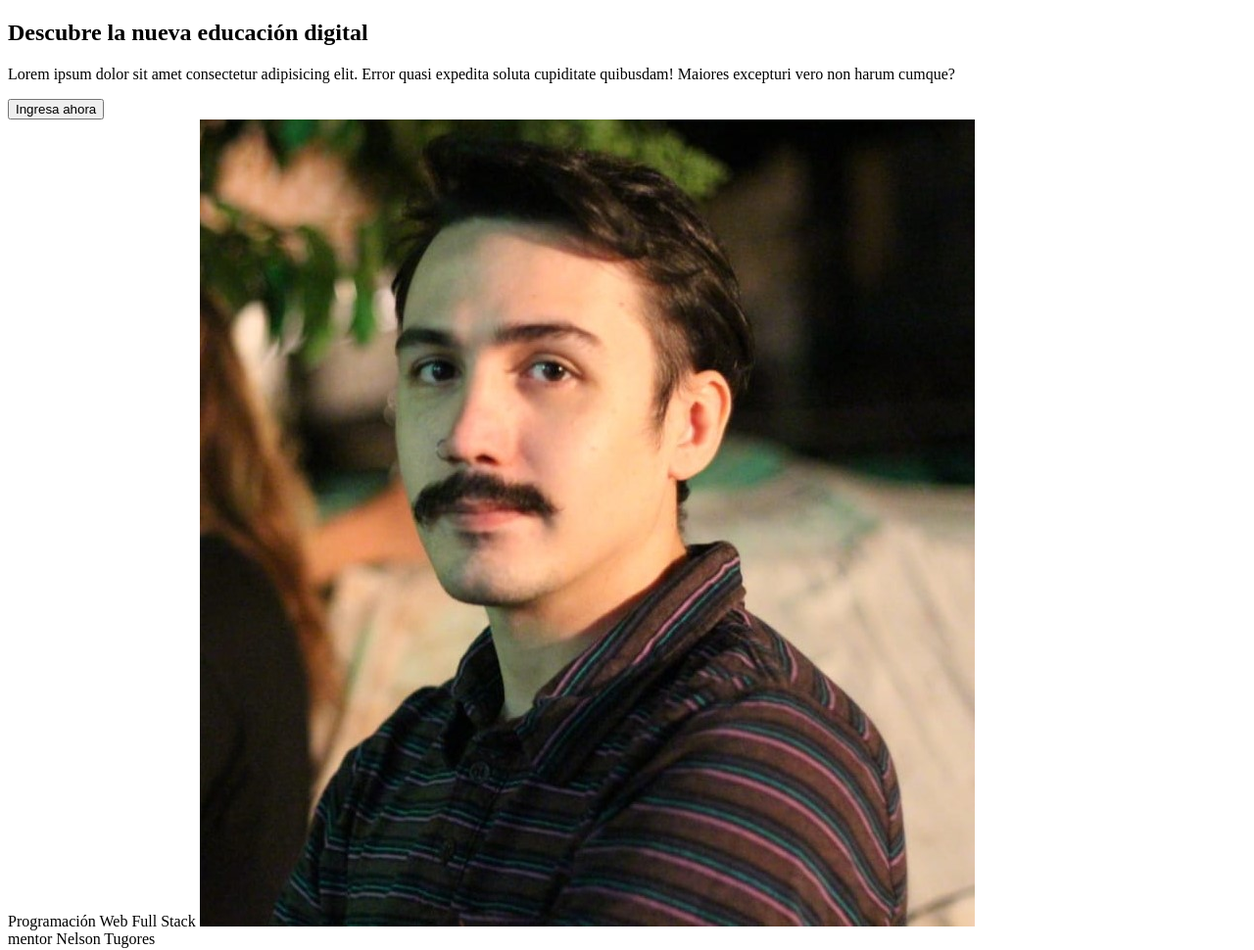
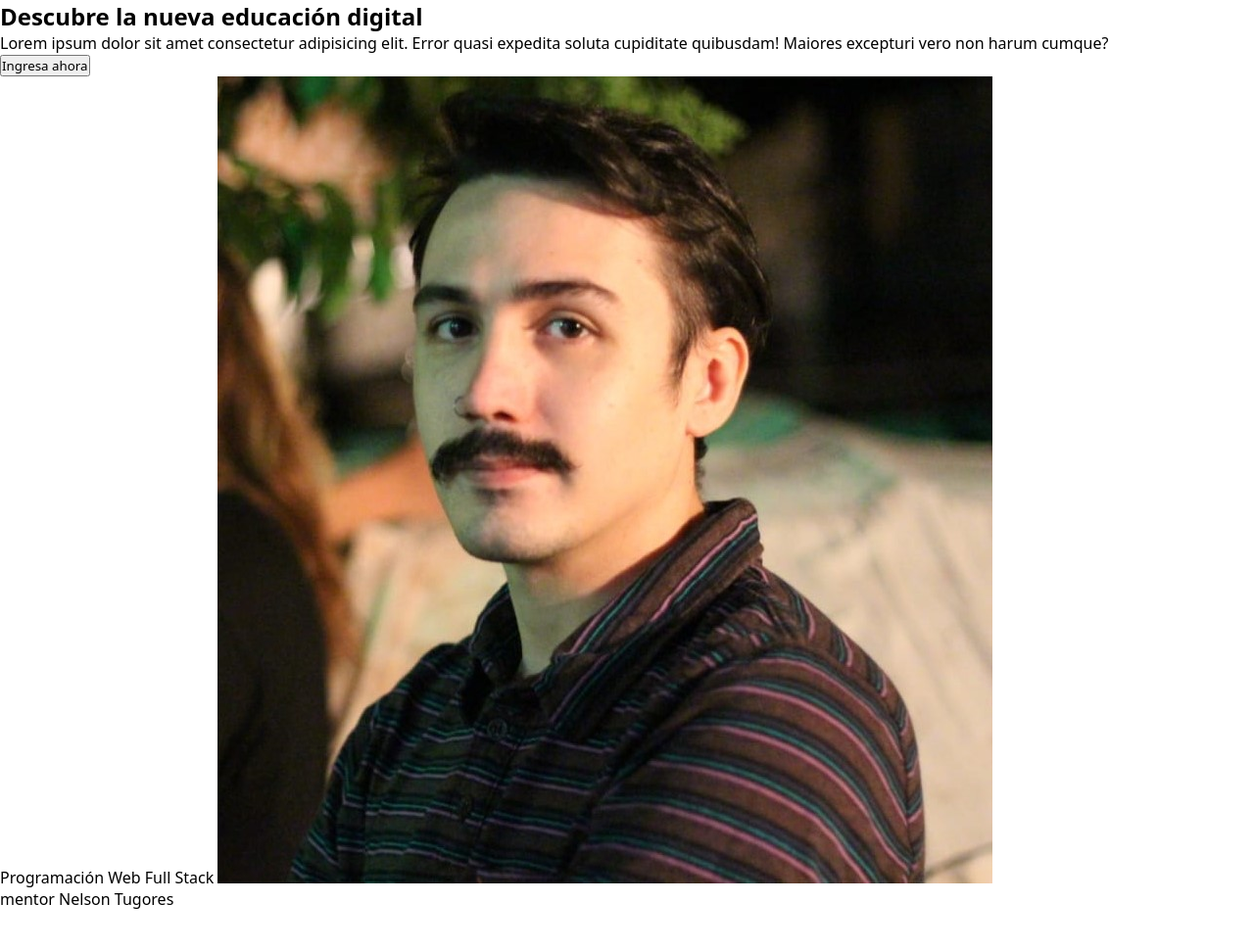
Before and after one commit to CNF1993/practica-media2, a plain HTML site: page index.html in a window 1280 px wide. Shown: the whole page at 98% size. After the commit the page ends 929 px from the top, so only its background shows below. Drawn offline with Linux system fonts and the light colour scheme.

Commit message:
add style.css

```diff
--- a/index.html
+++ b/index.html
@@ -4,6 +4,7 @@
     <meta charset="UTF-8">
     <meta name="viewport" content="width=device-width, initial-scale=1.0">
     <title>Práctica 2 mediaqueries</title>
+    <link rel="stylesheet" href="style.css">
 </head>
 <body>
     <main>
@@ -23,7 +24,6 @@
                         <span>Nelson Tugores</span>
                     </div>
                 </div>
-
             </div>
         </section>
     </main>
--- /dev/null
+++ b/style.css
@@ -0,0 +1,6 @@
+* {
+    padding: 0;
+    margin: 0;
+    box-sizing: border-box;
+    font-family: system-ui, -apple-system, BlinkMacSystemFont, 'Segoe UI', Roboto, Oxygen, Ubuntu, Cantarell, 'Open Sans', 'Helvetica Neue', sans-serif;
+}
```
